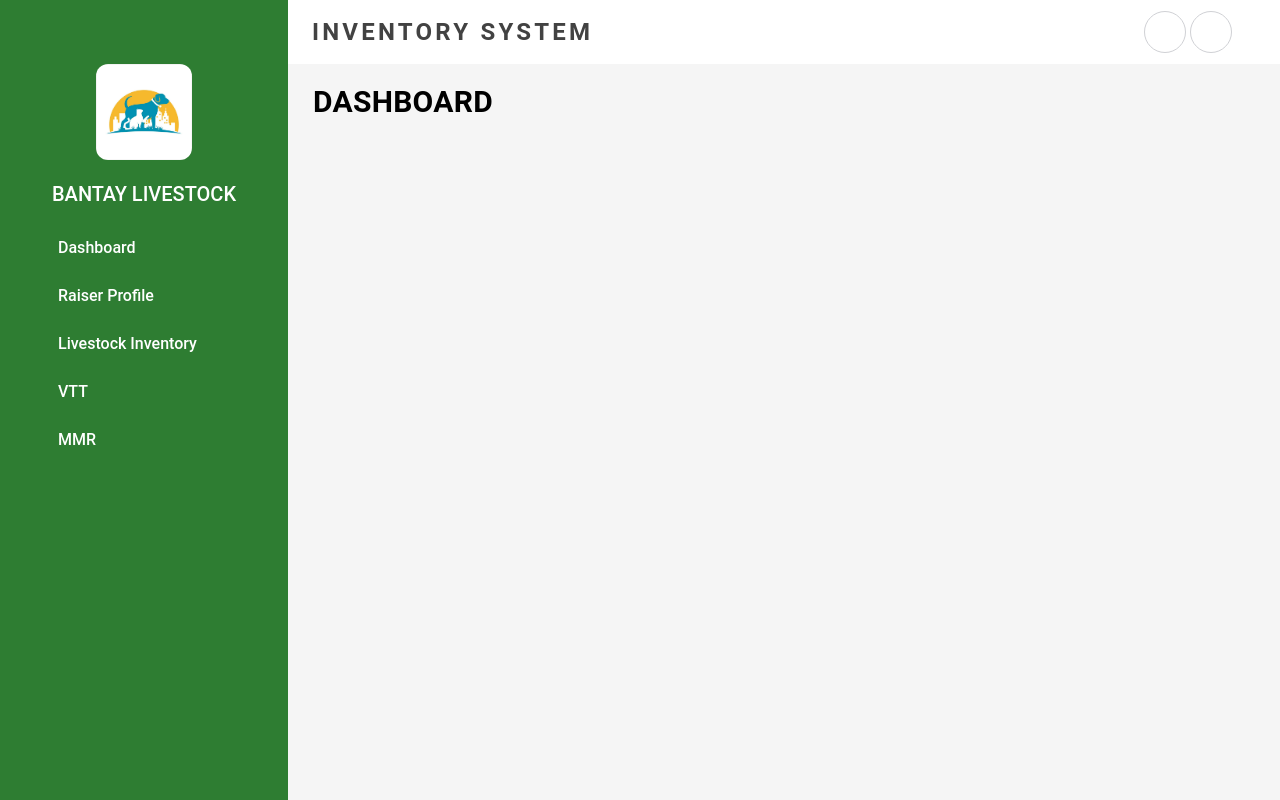
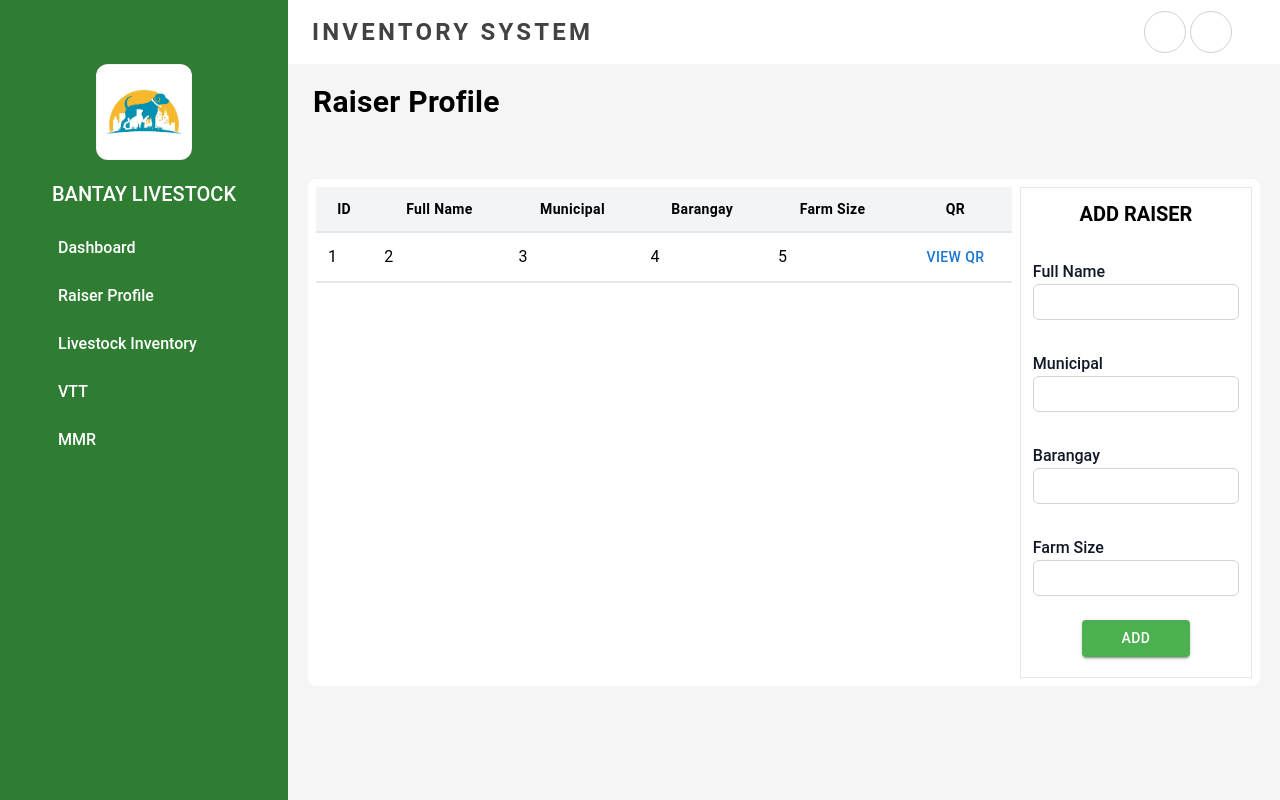
Before and after one commit to MaeAmistad/BLIS-project-web-admin-dashboard, a React (Create React App) app in the folder blis-admin/: page / in a window 1280 px wide. Built offline with nearby package versions, Linux system fonts and the light colour scheme; some icons are missing.

Commit message:
Raiser Profile UI

```diff
--- a/blis-admin/package.json
+++ b/blis-admin/package.json
@@ -22,6 +22,7 @@
     "@testing-library/jest-dom": "^6.8.0",
     "@testing-library/react": "^16.3.0",
     "@testing-library/user-event": "^13.5.0",
+    "firebase": "^12.3.0",
     "formik": "^2.4.6",
     "react": "^19.1.1",
     "react-dom": "^19.1.1",
--- a/blis-admin/src/App.js
+++ b/blis-admin/src/App.js
@@ -1,7 +1,6 @@
 import {Routes, Route} from "react-router-dom";
-import Warehouse from "../src/scenes/vaccineRecord";
 import Dashboard from "./scenes/dashboard";
-import Login from "../src/scenes/signin"
+import RaiserProfile from "./scenes/raiserProfile"
 
 
 function App() {
@@ -12,8 +11,8 @@ function App() {
           <main className="content">
             <Routes>
               {/* <Route path="/" element={<Login/>}/> */}
-              <Route path="/" element={<Dashboard/>}/>
-              {/* <Route path="/vvt" element={<Warehouse/>}/> */}
+              {/* <Route path="/" element={<Dashboard/>}/> */}
+              <Route path="/" element={<RaiserProfile/>}/>
               {/* <Route path="/invoices" element={<Invoices/>}/> */}
               {/* <Route path="/form" element={<Form/>}/> */}
               {/* <Route path="/bar" element={<Bar/>}/> */}
--- a/blis-admin/src/data/mockdata.js
+++ b/blis-admin/src/data/mockdata.js
@@ -1,4 +1,3 @@
-import { tokens } from "../theme";
 
 export const mockDataTeam = [
   {
@@ -433,7 +432,7 @@ export const mockPieData = [
 export const mockLineData = [
   {
     id: "japan",
-    color: tokens("dark").greenAccent[500],
+    color: "black",
     data: [
       {
         x: "plane",
@@ -487,7 +486,7 @@ export const mockLineData = [
   },
   {
     id: "france",
-    color: tokens("dark").blueAccent[300],
+    color: "black",
     data: [
       {
         x: "plane",
@@ -541,7 +540,7 @@ export const mockLineData = [
   },
   {
     id: "us",
-    color: tokens("dark").redAccent[200],
+    color:"black",
     data: [
       {
         x: "plane",
--- /dev/null
+++ b/blis-admin/src/scenes/raiserProfile/index.jsx
@@ -0,0 +1,123 @@
+import {Button} from "@mui/material";
+import Header from "../../components/header";
+import Topbar from "../global/Topbar";
+import Sidebarr from "../global/Sidebar";
+import AdminPanelSettingsOutlinedIcon from "@mui/icons-material/AdminPanelSettingsOutlined";
+import LockOpenOutlinedIcon from "@mui/icons-material/LockOpenOutlined";
+import SecurityOutlinedIcon from "@mui/icons-material/SecurityOutlined";
+
+
+const RaiserProfile = () => {
+
+    const Rows = [
+        {tableHeader:"ID"},
+        {tableHeader:"Full Name"},
+        {tableHeader:"Municipal"},
+        {tableHeader:"Barangay"},
+        {tableHeader:"Farm Size"},
+        {tableHeader:"QR"},
+    ]
+
+    return (
+         <div className="flex bg-[#F5F5F5]" >
+            <Sidebarr/>
+            <div className="w-full">
+                <Topbar/>
+
+                <div className="flex justify-between items-center">
+                    <Header title="Raiser Profile"/>
+                </div>
+
+
+                <div className="flex bg-white p-2 m-5 overflow-auto rounded-lg">
+                    <div className="w-3/4">
+                        <table class="table-auto w-full">
+                            <thead class="bg-gray-100 border-b-2 border-gray-200 rounded-t-lg">
+                                <tr>
+                                    {Rows.map((rows, index) => (
+                                        <th key={index}
+                                            class="p-3 text-sm font-semibold tracking-wide text-center">
+                                            {rows.tableHeader}
+                                        </th>
+                                    ))}
+                                </tr>
+                            </thead>
+                            <tbody>
+                                <tr class='border-b-2 border-black-200'>
+                                    <td class='p-3'>1</td>
+                                    <td class='p-3'>2</td>
+                                    <td class='p-3'>3</td>
+                                    <td class='p-3'>4</td>
+                                    <td class='p-3'>5</td>
+                                    <td class='text-center'><Button>View QR</Button></td>
+                                </tr>
+                            </tbody>
+                        </table>
+                    </div>
+
+                    <div className="w-1/4 border border border-gray ml-2 p-3">
+                        <form>
+                            <h4 className="font-bold text-xl text-center">ADD RAISER</h4>
+                            <div className="mt-8">
+                                <label class="block text-base font-medium text-gray-900">Full Name</label>
+                                <div>
+                                    <input required
+                                    className="block w-full rounded-md bg-white px-3 py-1.5
+                                    text-base text-gray-900 outline outline-1 -outline-offset-1
+                                    outline-gray-300 placeholder:text-gray-400 focus:outline focus:outline-2
+                                    focus:-outline-offset-2 focus:outline-indigo-600 sm:text-sm/6 uppercase" />
+                                </div>
+                            </div>
+
+                            <div className="mt-8">
+                                <label class="block text-base font-medium text-gray-900">Municipal</label>
+                                <div>
+                                    <input required
+                                    className="block w-full rounded-md bg-white px-3 py-1.5
+                                    text-base text-gray-900 outline outline-1 -outline-offset-1
+                                    outline-gray-300 placeholder:text-gray-400 focus:outline focus:outline-2
+                                    focus:-outline-offset-2 focus:outline-indigo-600 sm:text-sm/6 uppercase" />
+                                </div>
+                            </div>
+
+                            <div className="mt-8">
+                                <label class="block text-base font-medium text-gray-900">Barangay</label>
+                                <div>
+                                    <input required
+                                    className="block w-full rounded-md bg-white px-3 py-1.5
+                                    text-base text-gray-900 outline outline-1 -outline-offset-1
+                                    outline-gray-300 placeholder:text-gray-400 focus:outline focus:outline-2
+                                    focus:-outline-offset-2 focus:outline-indigo-600 sm:text-sm/6 uppercase" />
+                                </div>
+                            </div>
+
+                            <div className="mt-8">
+                                <label class="block text-base font-medium text-gray-900">Farm Size</label>
+                                <div>
+                                    <input
+                                    className="block w-full rounded-md bg-white px-3 py-1.5
+                                    text-base text-gray-900 outline outline-1 -outline-offset-1
+                                    outline-gray-300 placeholder:text-gray-400 focus:outline focus:outline-2
+                                    focus:-outline-offset-2 focus:outline-indigo-600 sm:text-sm/6 uppercase" />
+                                </div>
+                            </div>
+
+                            <div className="text-center mt-6 mb-2">
+                                <Button variant="contained" sx={{backgroundColor: "#4CAF50", pl: 5, pr:5,
+                                "&:hover": { backgroundColor: "#45a049" }}}>
+                                    ADD
+                                </Button>
+                            </div>
+                        </form>
+                    </div>
+                </div>
+
+
+            </div>
+
+        </div>
+    )
+
+}
+
+export default RaiserProfile;
```
Also changed, not shown: blis-admin/src/scenes/vaccineRecord/index.js (deleted), 2 other files (tests, documents, lock files or other folders).
